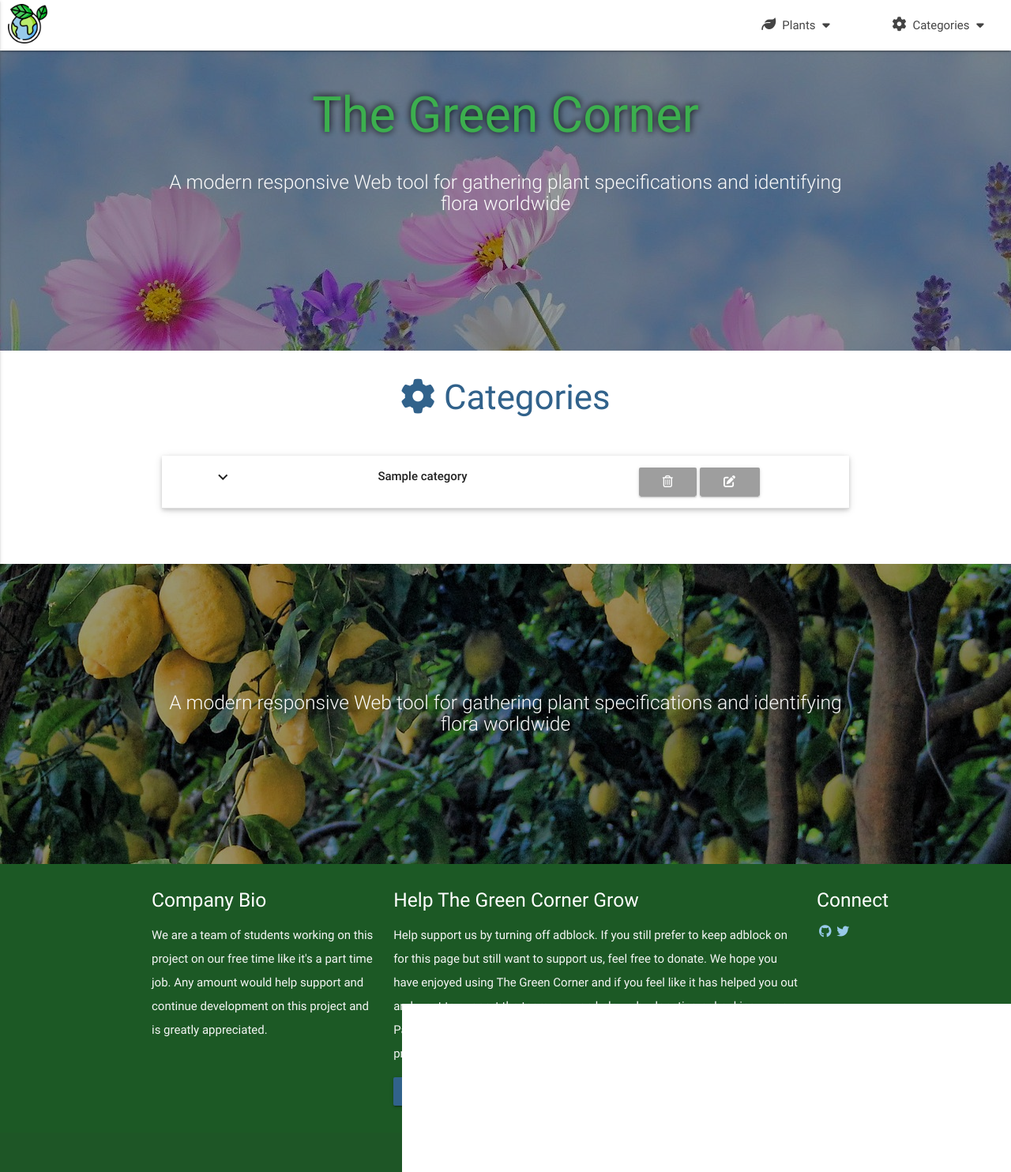
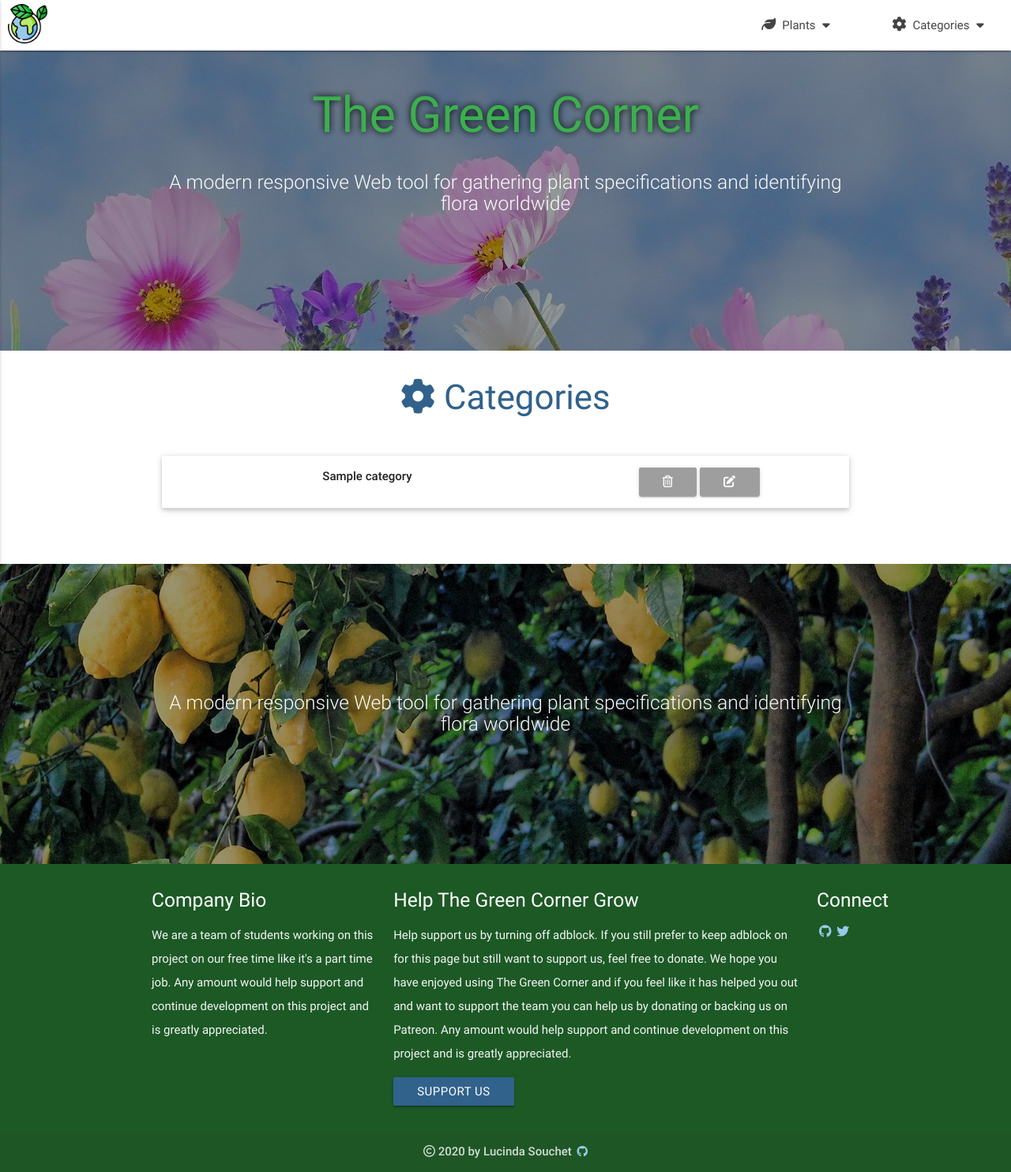
Before and after one commit to sctlcd/the-green-corner, a Flask app: page /get_categories in a window 1280 px wide. Shown: the whole page at 79% size. Run offline with Flask 2, Linux system fonts and the light colour scheme; a database or web service that is not in the repository returns one stand-in record (values such as "Sample title"); some libraries are stand-ins or nearby versions.

Commit message:
update categories.html, addcategory.html

```diff
--- a/static/assets/css/style.css
+++ b/static/assets/css/style.css
@@ -279,6 +279,34 @@ textarea.materialize-textarea.valid:focus, .select-wrapper.valid>input.select-dr
   background-color: rgba(158, 158, 158, 0.7);
 }
 
+
+.category-frame {
+    border: none;
+    -webkit-box-shadow: none;
+    box-shadow: none;
+}
+
+.category-frame > li {
+    /* -webkit-box-shadow: 0 2px 5px 0 rgba(0, 0, 0, 0.16), 0 2px 10px 0 rgba(0, 0, 0, 0.12); */
+    box-shadow: 0 2px 5px 0 rgba(0, 0, 0, 0.16), 0 2px 10px 0 rgba(0, 0, 0, 0.12);
+    margin: 0 24px;
+    /* -webkit-transition: margin 0.35s cubic-bezier(0.25, 0.46, 0.45, 0.94); */
+    transition: margin 0.35s cubic-bezier(0.25, 0.46, 0.45, 0.94);
+}
+
+.category-frame-header {
+    /* display: -webkit-box; */
+    /* display: -webkit-flex; */
+    /* display: -ms-flexbox; */
+    display: flex;
+    cursor: pointer;
+    -webkit-tap-highlight-color: transparent;
+    line-height: 1.5;
+    padding: 1rem;
+    background-color: #fff;
+    border-bottom: 1px solid #ddd;
+}
+
 /* ---------------------------------------------------------- Media queries ------------------------------------*/
 @media only screen and (max-width : 992px) {
   .parallax-container .section {
--- a/templates/addcategory.html
+++ b/templates/addcategory.html
@@ -8,7 +8,7 @@
       <div class="input-field col s12">
         <i class="material-icons prefix">assignment</i>
         <input id="category_name" name="category_name" type="text">
-        <label for="icon_prefix">category_name</label>
+        <label for="icon_prefix">category name</label>
       </div>
     </div>
     <div class="row">
--- a/templates/categories.html
+++ b/templates/categories.html
@@ -4,13 +4,11 @@
   <h3><i class="fas fa-cog"></i> Categories</h3>
 
   {% for category in categories %}
-  <ul class="collapsible popout" data-collapsible="accordion">
+  <div>
+    <ul class="category-frame">
       <li>
-      <div class="collapsible-header">
-        <div class="col s2">
-          <i class="material-icons">expand_more</i>
-        </div>
-        <div class="plant_header col s5">
+        <div class="category-frame-header">
+          <div class="category_header col s5">
             <strong>{{ category.category_name }}</strong>
           </div>
           <div class="col s5">
@@ -26,27 +24,15 @@
               </div>
             </div>
             <!-- Modal Trigger -->
+            <div>
               <a id="btn-delete" href="#modal-delete" class="waves-effect waves-light btn btn_small grey modal-trigger"><span class="far fa-trash-alt"></span></a>
-          <a id="btn-edit" href="" class="waves-effect waves-light btn btn_small grey"><span class="fas fa-edit"></span></a>
+              <a id="btn-edit" href="" class="waves-effect waves-light  btn btn_small grey"><span class="fas fa-edit"></span></a>
             </div>
-      </div>
-      <div class="collapsible-body">
-        <div>
-          {% if category.category_name == "plant types" %}
-            {% for type in plant_types %}
-            <p id="plant_type">{{ type.plant_type }}</p>
-            {% endfor %}
-          {% endif %}
-
-          {% if category.category_name == "shade tolerance" %}
-            {% for tolerance in shade_tolerance %}
-            <p id="shade_tolerance">{{ tolerance.shade_tolerance_name }}</p>
-            {% endfor %}
-          {% endif %}
           </div>
         </div>
       </li>
     </ul>
+  </div>
   {% endfor %}
 </div>
 {% endblock %}
--- a/templates/home.html
+++ b/templates/home.html
@@ -192,7 +192,7 @@
   <script src="https://kit.fontawesome.com/e576f39845.js" crossorigin="anonymous">
   </script>
   <script src="https://cdnjs.cloudflare.com/ajax/libs/jquery/3.2.1/jquery.min.js"></script>
-  <script src="https://cdnjs.cloudflare.com/ajax/libs/materialize/0.100.2/js/materialize.min.js"></script>
+  <script src="https://cdnjs.cloudflare.com/ajax/libs/materialize/0.100.2/js/materialize.min.js"></script> -->
   <script src="../static/assets/js/init.js"></script>
 </body>
 
```
Also changed, not shown: README.md. Lines whose indentation alone changed are shown as unchanged.
